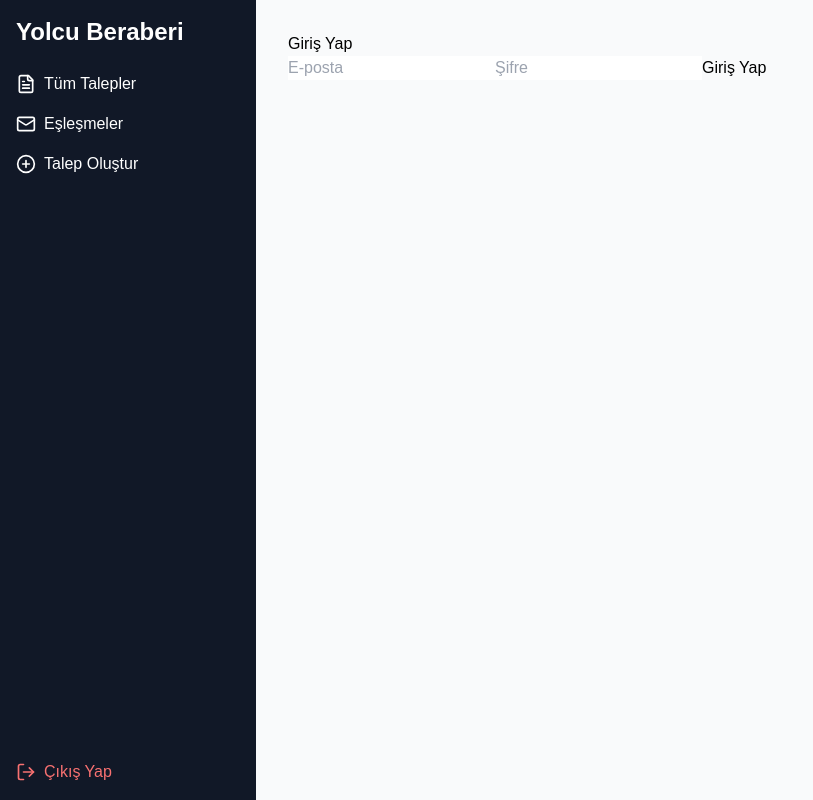
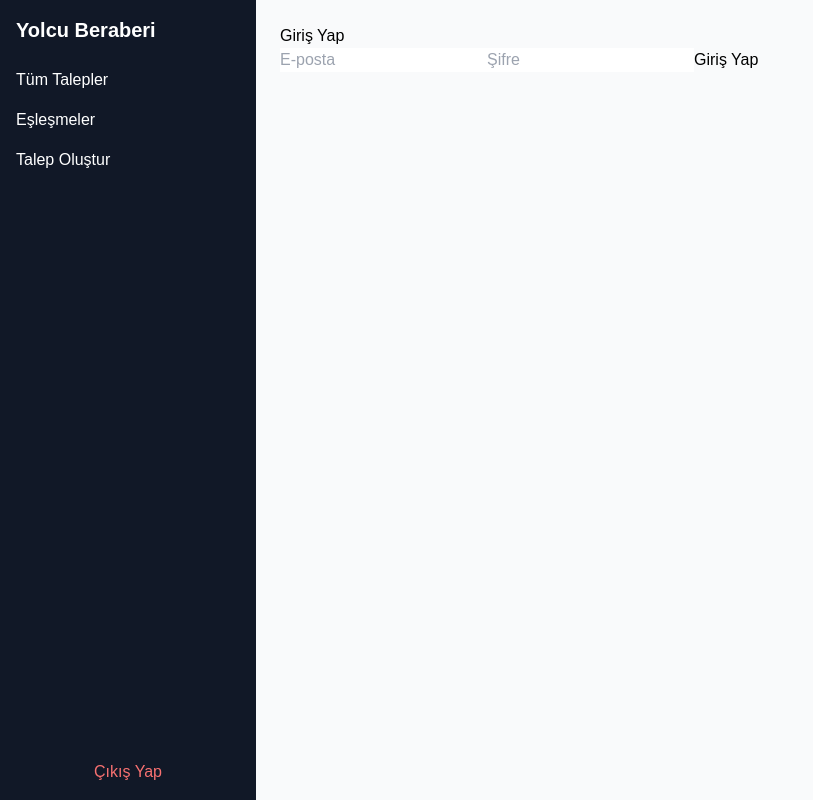
Before and after one commit to mssalci/yolcuberaberi, a Next.js app: page /login in a window 1280 px wide. Shown: the whole page, without its empty margins (0-813 px from the left). Built offline with nearby package versions, Linux system fonts and the light colour scheme; no server answers; sample sign-in values are in the browser's storage.

Commit message:
Update Layout.js

```diff
--- a/components/Layout.js
+++ b/components/Layout.js
@@ -1,11 +1,10 @@
+// components/Layout.js
 import { useEffect, useState } from 'react';
 import { useRouter } from 'next/router';
-import { getAuth, signOut } from 'firebase/auth';
+import { auth } from '../firebase/firebaseConfig';
 import Link from 'next/link';
-import { FileText, Mail, PlusCircle, LogOut } from 'lucide-react';
 
 export default function Layout({ children }) {
-  const auth = getAuth();
   const router = useRouter();
   const [user, setUser] = useState(null);
 
@@ -21,40 +20,38 @@ export default function Layout({ children }) {
   }, []);
 
   const handleLogout = async () => {
-    await signOut(auth);
+    await auth.signOut();
     router.push('/login');
   };
 
   return (
-    <div className="flex flex-col md:flex-row min-h-screen">
+    <div className="flex flex-col md:flex-row h-screen">
       {/* Sol Menü */}
       <aside className="w-full md:w-64 bg-gray-900 text-white p-4 flex flex-col justify-between">
         <div>
-          <h2 className="text-2xl font-bold mb-6">Yolcu Beraberi</h2>
+          <h2 className="text-xl font-bold mb-6">Yolcu Beraberi</h2>
           <nav className="space-y-4">
-            <Link href="/talepler" className="flex items-center gap-2 hover:text-yellow-300">
-              <FileText size={20} /> Tüm Talepler
+            <Link href="/talepler" className="block hover:text-yellow-300">
+              Tüm Talepler
             </Link>
-            <Link href="/tekliflerim" className="flex items-center gap-2 hover:text-yellow-300">
-              <Mail size={20} /> Eşleşmeler
+            <Link href="/tekliflerim" className="block hover:text-yellow-300">
+              Eşleşmeler
             </Link>
-            <Link href="/talep" className="flex items-center gap-2 hover:text-yellow-300">
-              <PlusCircle size={20} /> Talep Oluştur
+            <Link href="/talep" className="block hover:text-yellow-300">
+              Talep Oluştur
             </Link>
           </nav>
         </div>
         <button
           onClick={handleLogout}
-          className="flex items-center gap-2 text-red-400 hover:text-red-600 mt-4"
+          className="mt-4 text-red-400 hover:text-red-600"
         >
-          <LogOut size={20} /> Çıkış Yap
+          Çıkış Yap
         </button>
       </aside>
 
       {/* Ana İçerik */}
-      <main className="flex-1 bg-gray-50 p-4 md:p-8 overflow-y-auto">
-        {children}
-      </main>
+      <main className="flex-1 bg-gray-50 p-6 overflow-y-auto">{children}</main>
     </div>
   );
 }
```
